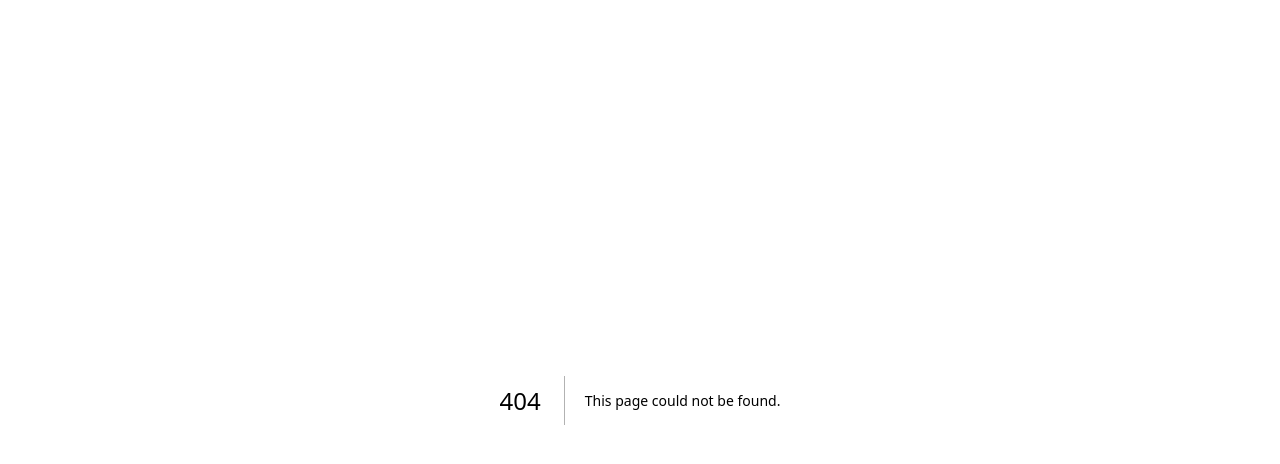
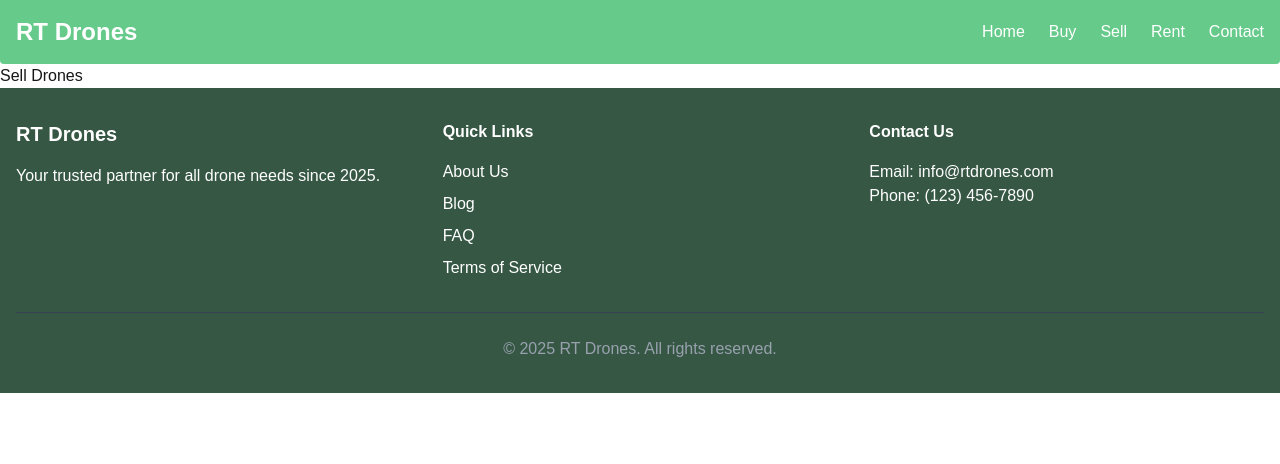
Before and after one commit to ReiterJCR/RTDrones, a Next.js app: page /sell in a window 1280 px wide. Before the commit this address had no page. Shown: the top 464 px of the page. Built offline with nearby package versions, Linux system fonts and the light colour scheme.

Commit message:
layout changes,
add pages
change nav bar styles

```diff
--- a/src/app/buy/page.tsx
+++ b/src/app/buy/page.tsx
@@ -2,7 +2,6 @@ export default function BuyPage() {
     return (
       <main>
         <h1>Buy Drones</h1>
-        {/* Your buy page content */}
       </main>
     );
   }
--- /dev/null
+++ b/src/app/contact/page.tsx
@@ -0,0 +1,8 @@
+export default function ContactPage() {
+    return (
+      <main>
+        <h1>Contact</h1>
+
+      </main>
+    );
+  }
--- a/src/app/layout.tsx
+++ b/src/app/layout.tsx
@@ -1,7 +1,7 @@
 import type { Metadata } from "next";
 import { Geist, Geist_Mono } from "next/font/google";
 import "./globals.css";
-
+import Link from "next/link";
 const geistSans = Geist({
   variable: "--font-geist-sans",
   subsets: ["latin"],
@@ -27,7 +27,50 @@ export default function RootLayout({
   return (
     <html lang="en">
       <body className={`${geistSans.variable} ${geistMono.variable} antialiased bg-gray-50`}>
+        {/* Transparent Navbar */}
+        <nav className="text-white p-4 sticky top-0 z-50 bg-green-600/60 rounded-b-sm ">
+          <div className="container mx-auto flex justify-between items-center">
+            <Link href="/" className="text-2xl font-bold hover:text-gray-300 transition">
+              RT Drones
+            </Link>
+            <ul className="flex space-x-6">
+              <li><Link href="/" className="hover:text-gray-300 transition">Home</Link></li>
+              <li><Link href="/buy" className="hover:text-gray-300 transition">Buy</Link></li>
+              <li><Link href="/sell" className="hover:text-gray-300 transition">Sell</Link></li>
+              <li><Link href="/rent" className="hover:text-gray-300 transition">Rent</Link></li>
+              <li><Link href="/contact" className="hover:text-gray-300 transition">Contact</Link></li>
+            </ul>
+          </div>
+        </nav>
         {children}
+        {/* Footer */}
+        <footer className="bg-green-950/80 text-white py-8 backdrop-blur-md">
+          <div className="container mx-auto px-4">
+            <div className="grid grid-cols-1 md:grid-cols-3 gap-8">
+              <div>
+                <h3 className="text-xl font-bold mb-4">RT Drones</h3>
+                <p>Your trusted partner for all drone needs since 2025.</p>
+              </div>
+              <div>
+                <h4 className="font-semibold mb-4">Quick Links</h4>
+                <ul className="space-y-2">
+                  <li><Link href="/about" className="hover:text-gray-300 transition">About Us</Link></li>
+                  <li><Link href="/blog" className="hover:text-gray-300 transition">Blog</Link></li>
+                  <li><Link href="/faq" className="hover:text-gray-300 transition">FAQ</Link></li>
+                  <li><Link href="/terms" className="hover:text-gray-300 transition">Terms of Service</Link></li>
+                </ul>
+              </div>
+              <div>
+                <h4 className="font-semibold mb-4">Contact Us</h4>
+                <p>Email: info@rtdrones.com</p>
+                <p>Phone: (123) 456-7890</p>
+              </div>
+            </div>
+            <div className="border-t border-gray-700 mt-8 pt-6 text-center text-gray-400">
+              <p>© {new Date().getFullYear()} RT Drones. All rights reserved.</p>
+            </div>
+          </div>
+        </footer>
       </body>
     </html>
   );
--- a/src/app/page.tsx
+++ b/src/app/page.tsx
@@ -53,21 +53,6 @@ export default function Home() {
 
       {/* Content Container */}
       <div className="relative z-10">
-        {/* Transparent Navbar */}
-        <nav className="text-white p-4 sticky top-0 z-50">
-          <div className="container mx-auto flex justify-between items-center">
-            <Link href="/" className="text-2xl font-bold hover:text-gray-300 transition">
-              RT Drones
-            </Link>
-            <ul className="flex space-x-6">
-              <li><Link href="/" className="hover:text-gray-300 transition">Home</Link></li>
-              <li><Link href="/buy" className="hover:text-gray-300 transition">Buy</Link></li>
-              <li><Link href="/sell" className="hover:text-gray-300 transition">Sell</Link></li>
-              <li><Link href="/rent" className="hover:text-gray-300 transition">Rent</Link></li>
-              <li><Link href="/contact" className="hover:text-gray-300 transition">Contact</Link></li>
-            </ul>
-          </div>
-        </nav>
 
         {/* Hero Section */}
         <section className="relative text-white py-32">
@@ -96,28 +81,12 @@ export default function Home() {
 
         {/* Main Content with semi-transparent background */}
         <main className="container mx-auto px-4 py-8">
-          <div className="bg-white/65 backdrop-blur-sm rounded-xl p-6 shadow-xl">
+          <div className="bg-white/25 backdrop-blur-sm rounded-xl p-4 shadow-xl">
             {/* Featured Products */}
-            <section className="py-12">
+            <section className="py-12 text-center">
               <div className="flex justify-between items-center mb-8">
-                <h2 className="text-3xl font-bold text-center text-green-900">Featured Drones</h2>
-                <button
-                  onClick={() => setIsFeaturedOpen(!isFeaturedOpen)}
-                  className="text-green-800 hover:text-green-600 transition flex items-center gap-2"
-                >
-                  {isFeaturedOpen ? 'Collapse' : 'Expand'}
-                  <svg
-                    className={`w-5 h-5 transform transition-transform ${isFeaturedOpen ? 'rotate-180' : ''}`}
-                    fill="none"
-                    stroke="currentColor"
-                    viewBox="0 0 24 24"
-                  >
-                    <path strokeLinecap="round" strokeLinejoin="round" strokeWidth="2" d="M19 9l-7 7-7-7" />
-                  </svg>
-                </button>
+                <h2 className="text-3xl font-bold text-green-900">Featured Drones</h2>
               </div>
-
-              {isFeaturedOpen && (
                 <div className="transition-all duration-300">
                   {loading ? (
                     <div className="flex justify-center items-center h-64">
@@ -179,7 +148,6 @@ export default function Home() {
                     </div>
                   )}
                 </div>
-              )}
             </section>
 
             {/* Call to Action */}
@@ -198,35 +166,6 @@ export default function Home() {
             </section>
           </div>
         </main>
-
-        {/* Footer */}
-        <footer className="bg-green-950/80 text-white py-8 backdrop-blur-md">
-          <div className="container mx-auto px-4">
-            <div className="grid grid-cols-1 md:grid-cols-3 gap-8">
-              <div>
-                <h3 className="text-xl font-bold mb-4">RT Drones</h3>
-                <p>Your trusted partner for all drone needs since 2025.</p>
-              </div>
-              <div>
-                <h4 className="font-semibold mb-4">Quick Links</h4>
-                <ul className="space-y-2">
-                  <li><Link href="/about" className="hover:text-gray-300 transition">About Us</Link></li>
-                  <li><Link href="/blog" className="hover:text-gray-300 transition">Blog</Link></li>
-                  <li><Link href="/faq" className="hover:text-gray-300 transition">FAQ</Link></li>
-                  <li><Link href="/terms" className="hover:text-gray-300 transition">Terms of Service</Link></li>
-                </ul>
-              </div>
-              <div>
-                <h4 className="font-semibold mb-4">Contact Us</h4>
-                <p>Email: info@rtdrones.com</p>
-                <p>Phone: (123) 456-7890</p>
-              </div>
-            </div>
-            <div className="border-t border-gray-700 mt-8 pt-6 text-center text-gray-400">
-              <p>© {new Date().getFullYear()} RT Drones. All rights reserved.</p>
-            </div>
-          </div>
-        </footer>
       </div>
     </div>
   );
--- /dev/null
+++ b/src/app/sell/page.tsx
@@ -0,0 +1,7 @@
+export default function SellPage() {
+    return (
+      <main>
+        <h1>Sell Drones</h1>
+      </main>
+    );
+  }
```
